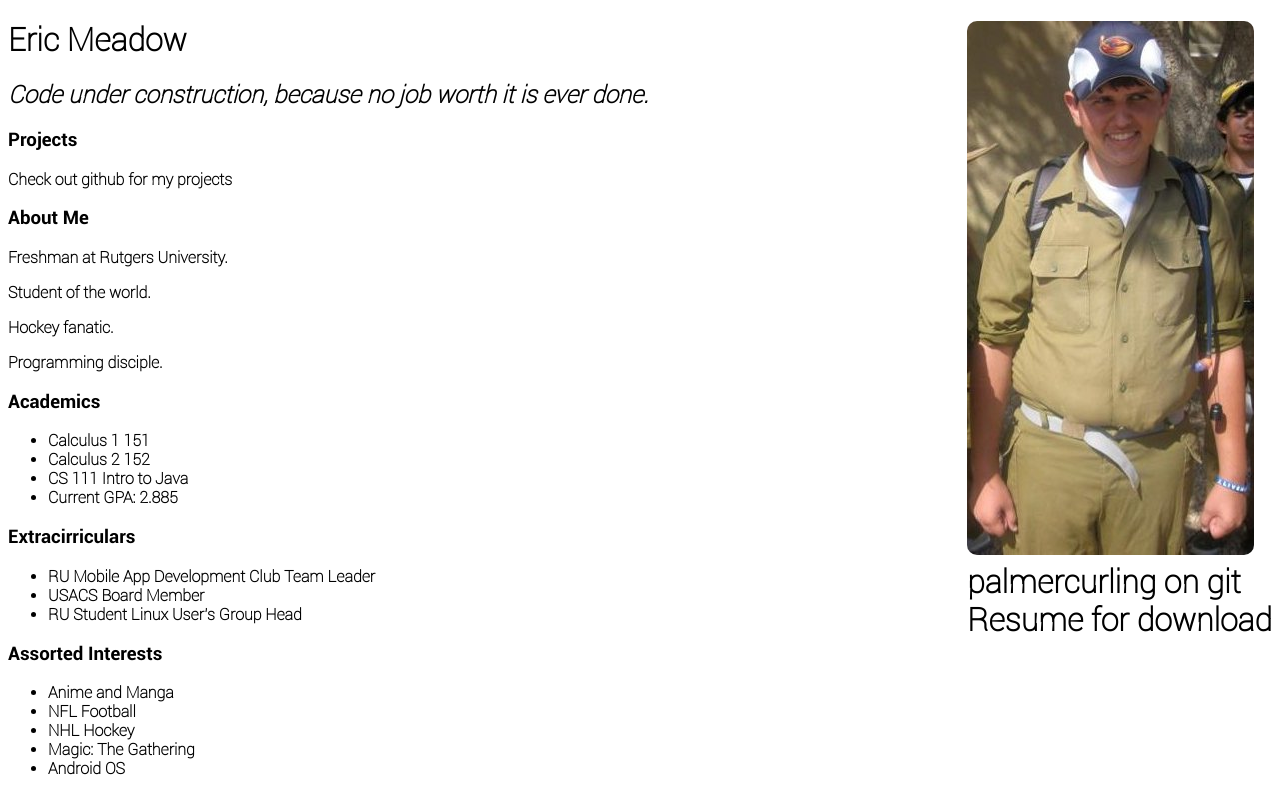
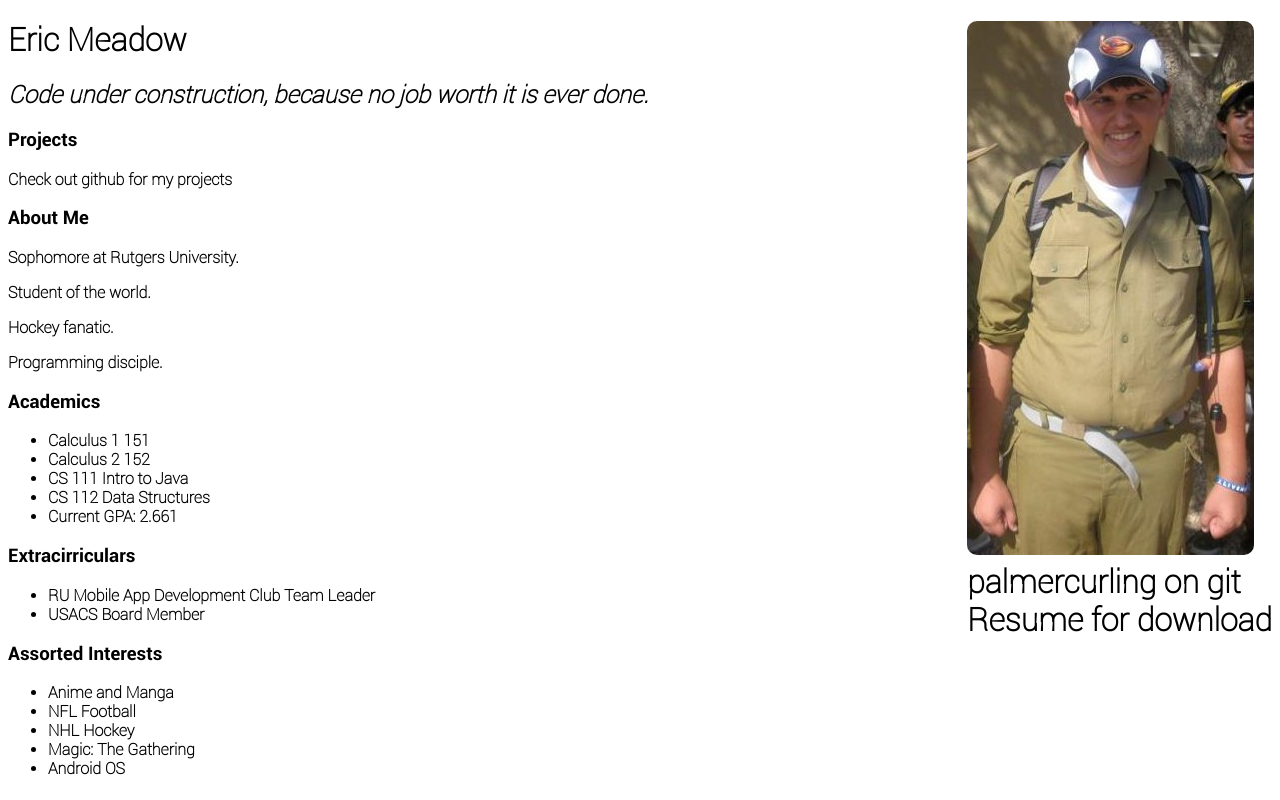
Before and after one commit to PalmerCurling/My-Website, a plain HTML site: page index.html in a window 1280 px wide. Drawn offline with Linux system fonts and the light colour scheme.

Commit message:
updated info

```diff
--- a/index.html
+++ b/index.html
@@ -23,7 +23,7 @@
 			<p>Check out github for my projects</p>
 
 		<h3>About Me</h3>
-			<p>Freshman at Rutgers University.</p>
+			<p>Sophomore at Rutgers University.</p>
 			<p>Student of the world.</p>
 			<p>Hockey fanatic.</p>
 			<p>Programming disciple.</p>
@@ -33,14 +33,14 @@
 			<li>Calculus 1 151</li>
 			<li>Calculus 2 152</li>
 			<li>CS 111 Intro to Java</li>
-			<li>Current GPA: 2.885</li>
+			<li>CS 112 Data Structures</li>
+			<li>Current GPA:  2.661</li>
 		</ul>
 
 		<h3>Extracirriculars</h3>
 		<ul>
 			<li>RU Mobile App Development Club Team Leader</li>
 			<li>USACS Board Member</li>
-			<li>RU Student Linux User's Group Head</li>
 		</ul>
 
 		<h3>Assorted Interests</h3>
```
